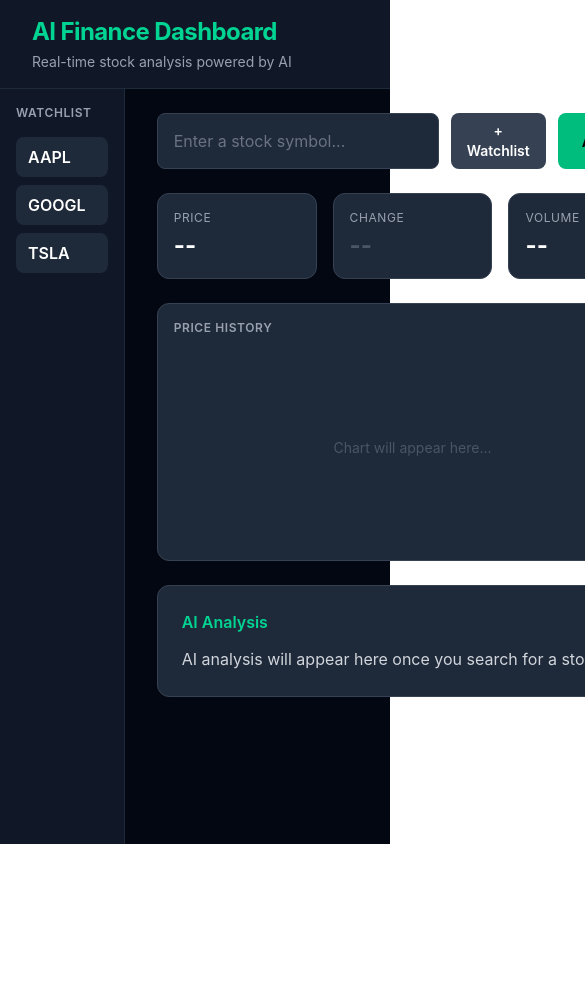
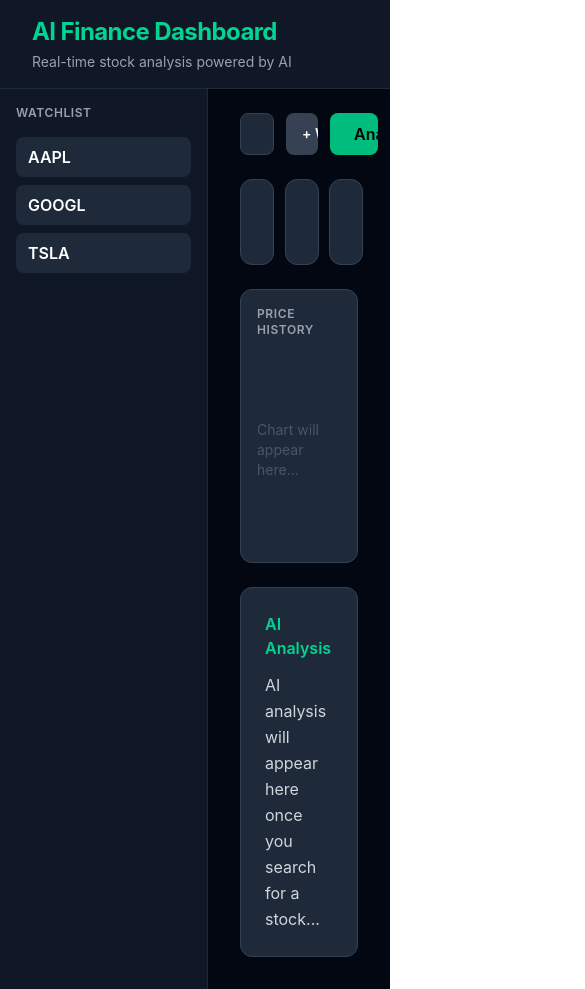
Before and after one commit to ariel240/ai-finance-dashboard, a React (Vite) app: page / in a window 390 px wide. Shown: the top 989 px of the page, 585 px wide, since content can reach past the window. Before the commit the page ends 844 px from the top, so only its background shows below. Built offline with nearby package versions, Linux system fonts and the light colour scheme.

Commit message:
feat: optimize dashboard layout and API performance

```diff
--- a/src/App.tsx
+++ b/src/App.tsx
@@ -33,19 +33,22 @@ function App() {
     if (!searchSymbol) return;
     setIsLoading(true);
     try {
-      const quoteData = await fetchStockQuote(searchSymbol);
-      const priceData = await fetchDailyPrices(searchSymbol);
-      const analysisData = await fetchAIAnalysis(searchSymbol, quoteData, priceData);
+      const [quoteData, priceData] = await Promise.all([
+        fetchStockQuote(searchSymbol),
+        fetchDailyPrices(searchSymbol)
+      ]);
       setQuote(quoteData);
       setPriceHistory(priceData);
+
+      const analysisData = await fetchAIAnalysis(searchSymbol, quoteData, priceData);
       setAnalysis(analysisData);
+
     } catch (error) {
       console.error('Failed to fetch stock data:', error);
     } finally {
       setIsLoading(false);
     }
   }
-
 
   return (
     <div className="min-h-screen bg-gray-950 text-white flex flex-col">
@@ -56,7 +59,8 @@ function App() {
           onSelect={handleSelectFromWatchlist}
           onRemove={handleRemoveFromWatchlist}
         />
-        <main className="flex-1">
+        <main className="flex-1 overflow-y-auto flex flex-col">
+          <div className="max-w-7xl mx-auto w-full flex flex-col flex-1">
             <SearchBar
               searchSymbol={searchSymbol}
               onSearchChange={setSearchSymbol}
@@ -66,11 +70,17 @@ function App() {
             />
             <StatsRow
               quote={quote} />
+            <div className="px-8 pb-8">
+              <div className="grid grid-cols-1 lg:grid-cols-2 gap-6 flex-1 min-h-[400px] ">
                 <Chart data={priceHistory} ticker={searchSymbol || null} />
                 <AIAnalysis analysis={analysis} />
-        </main>
               </div>
             </div>
+          </div>
+
+        </main>
+      </div >
+    </div >
   );
 }
 
--- a/src/components/AIAnalysis.tsx
+++ b/src/components/AIAnalysis.tsx
@@ -4,7 +4,7 @@ interface AIAnalysisProps {
 
 function AIAnalysis({ analysis }: AIAnalysisProps) {
   return (
-    <div className="mx-8 mb-8 bg-gray-800 rounded-xl p-6 border border-gray-700">
+    <div className="bg-gray-800 rounded-xl p-6 border border-gray-700 h-full flex flex-col">
       <h2 className="text-emerald-400 font-semibold mb-3">AI Analysis</h2>
       <p className="text-gray-300 leading-relaxed">
         {analysis || 'AI analysis will appear here once you search for a stock...'}
--- a/src/components/Chart.tsx
+++ b/src/components/Chart.tsx
@@ -9,7 +9,7 @@ interface ChartProps {
 function Chart({ data, ticker }: ChartProps) {
   if (data.length === 0) {
     return (
-      <div className="mx-8 mb-6 bg-gray-800 rounded-xl border border-gray-700 p-4">
+      <div className="bg-gray-800 rounded-xl border border-gray-700 p-4 h-full flex flex-col">
         <h2 className="text-xs font-semibold text-gray-400 uppercase tracking-wider mb-4">
           Price History
         </h2>
@@ -21,26 +21,30 @@ function Chart({ data, ticker }: ChartProps) {
   }
 
   return (
-    <div className="mx-8 mb-6 bg-gray-800 rounded-xl border border-gray-700 p-4">
+    <div className="bg-gray-800 rounded-xl border border-gray-700 p-4 h-full flex flex-col">
       <h2 className="text-xs font-semibold text-gray-400 uppercase tracking-wider mb-4">
         {ticker} — Last 30 Days
       </h2>
-      <ResponsiveContainer width="100%" height={200}>
-        <LineChart data={data}>
+      <div className="flex-1 w-full min-h-[250px] relative">
+        <ResponsiveContainer width="100%" height="100%">
+          <LineChart
+            data={data}
+            margin={{ top: 5, right: 45, left: 0, bottom: 5 }}>
             <CartesianGrid strokeDasharray="3 3" stroke="#1e293b" />
             <XAxis
               dataKey="date"
               tick={{ fill: '#475569', fontSize: 11 }}
-            tickFormatter={(date) => date.slice(5)}
-          />
-          <YAxis
-            tick={{ fill: '#475569', fontSize: 11 }}
-            domain={['auto', 'auto']}
+              dy={10}
               tickFormatter={(date: unknown) => {
                 if (typeof date !== 'string') return '';
                 const parts = date.split('-');
                 return `${parts[2]}/${parts[1]}`;
               }}
+            />
+            <YAxis
+              tick={{ fill: '#475569', fontSize: 11 }}
+              width={45}
+              domain={['auto', 'auto']}
             />
             <Tooltip
               contentStyle={{ backgroundColor: '#1e293b', border: 'none', borderRadius: '8px' }}
@@ -51,6 +55,11 @@ function Chart({ data, ticker }: ChartProps) {
                   return [`$${value.toFixed(2)}`, 'Price'];
                 }
                 return ['--', 'Price'];
+              }}
+              labelFormatter={(date: unknown) => {
+                if (typeof date !== 'string') return '';
+                const parts = date.split('-');
+                return `${parts[2]}/${parts[1]}/${parts[0]}`;
               }}
             />
             <Line
@@ -63,6 +72,8 @@ function Chart({ data, ticker }: ChartProps) {
           </LineChart>
         </ResponsiveContainer>
       </div>
+
+    </div>
   );
 }
 
--- a/src/components/SearchBar.tsx
+++ b/src/components/SearchBar.tsx
@@ -8,23 +8,23 @@ interface SearchBarProps {
 
 function SearchBar({ searchSymbol, onSearchChange, onAddToWatchlist, onAnalyze, isLoading }: SearchBarProps) {
   return (
-    <div className="flex gap-3 px-8 py-6">
+    <div className="flex gap-3 px-8 py-6 w-full">
       <input
         type="text"
         value={searchSymbol}
         onChange={(e) => onSearchChange(e.target.value.toUpperCase())}
         placeholder="Enter a stock symbol..."
-        className="flex-1 bg-gray-800 border border-gray-700 rounded-lg px-4 py-2 text-white placeholder-gray-500 focus:outline-none focus:border-emerald-500"
+        className="flex-[3] min-w-0 bg-gray-800 border border-gray-700 rounded-lg px-4 py-2 text-white placeholder-gray-500 focus:outline-none focus:border-emerald-500"
       />
       <button
         onClick={() => onAddToWatchlist(searchSymbol)}
-        className="bg-gray-700 hover:bg-gray-600 text-white font-semibold px-4 py-2 rounded-lg transition-colors text-sm">
+        className="flex-[1] min-w-0 truncate bg-gray-700 hover:bg-gray-600 text-white font-semibold px-4 py-2 rounded-lg transition-colors text-sm">
         + Watchlist
       </button>
       <button
         onClick={onAnalyze}
         disabled={isLoading}
-        className="bg-emerald-500 hover:bg-emerald-400 disabled:bg-emerald-900 disabled:text-emerald-700 text-black font-semibold px-6 py-2 rounded-lg transition-colors"
+        className="flex-[1] min-w-0 truncate bg-emerald-500 hover:bg-emerald-400 disabled:bg-emerald-900 disabled:text-emerald-700 text-black font-semibold px-6 py-2 rounded-lg transition-colors"
       >
         {isLoading ? 'Loading...' : 'Analyze'}
       </button>
--- a/src/components/StatsRow.tsx
+++ b/src/components/StatsRow.tsx
@@ -13,8 +13,8 @@ interface StatCardProps {
 function StatCard({ label, value, color = 'text-white' }: StatCardProps) {
   return (
     <div className="bg-gray-800 rounded-xl p-4 border border-gray-700">
-      <p className="text-gray-400 text-xs uppercase tracking-wider mb-1">{label}</p>
-      <p className={`text-2xl font-bold ${color}`}>{value}</p>
+      <p className="truncate text-gray-400 text-xs uppercase tracking-wider mb-1">{label}</p>
+      <p className={`truncate text-2xl font-bold ${color}`}>{value}</p>
     </div>
   );
 }
```
Lines whose indentation alone changed are shown as unchanged.
